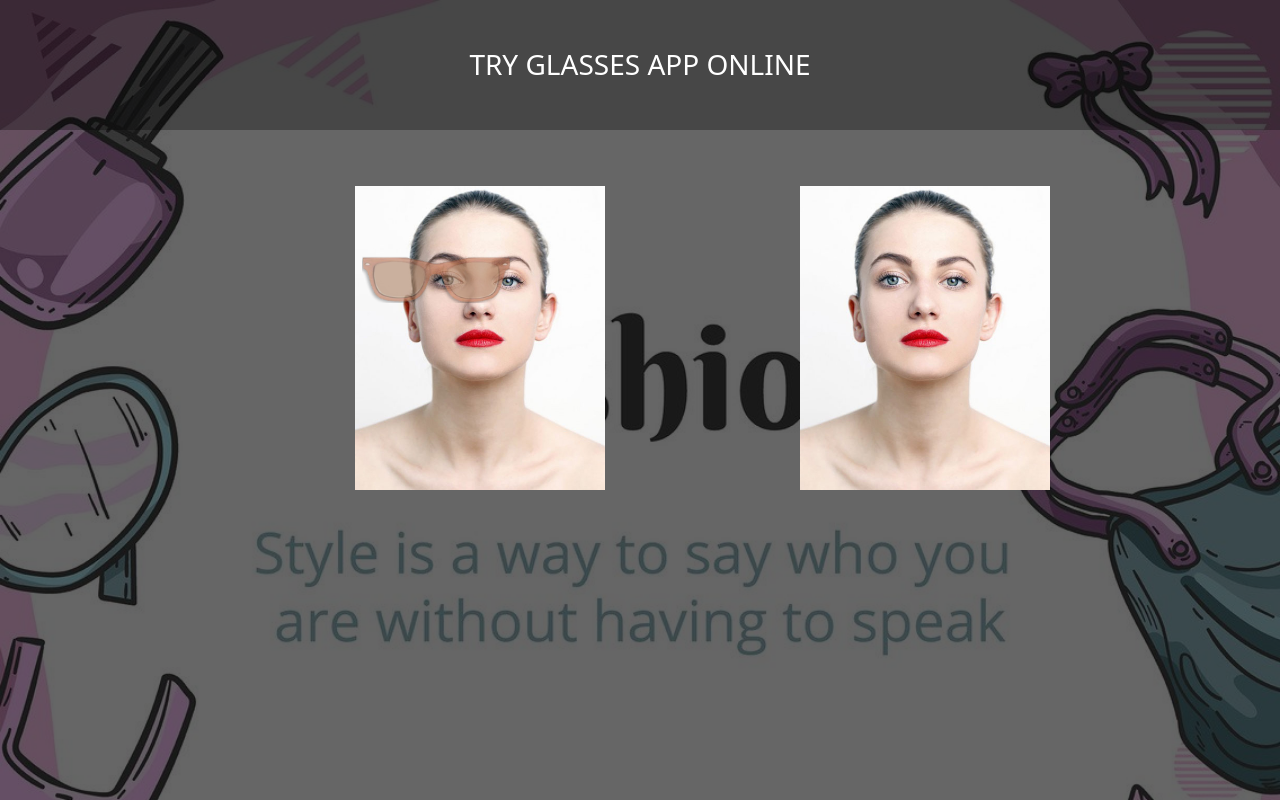
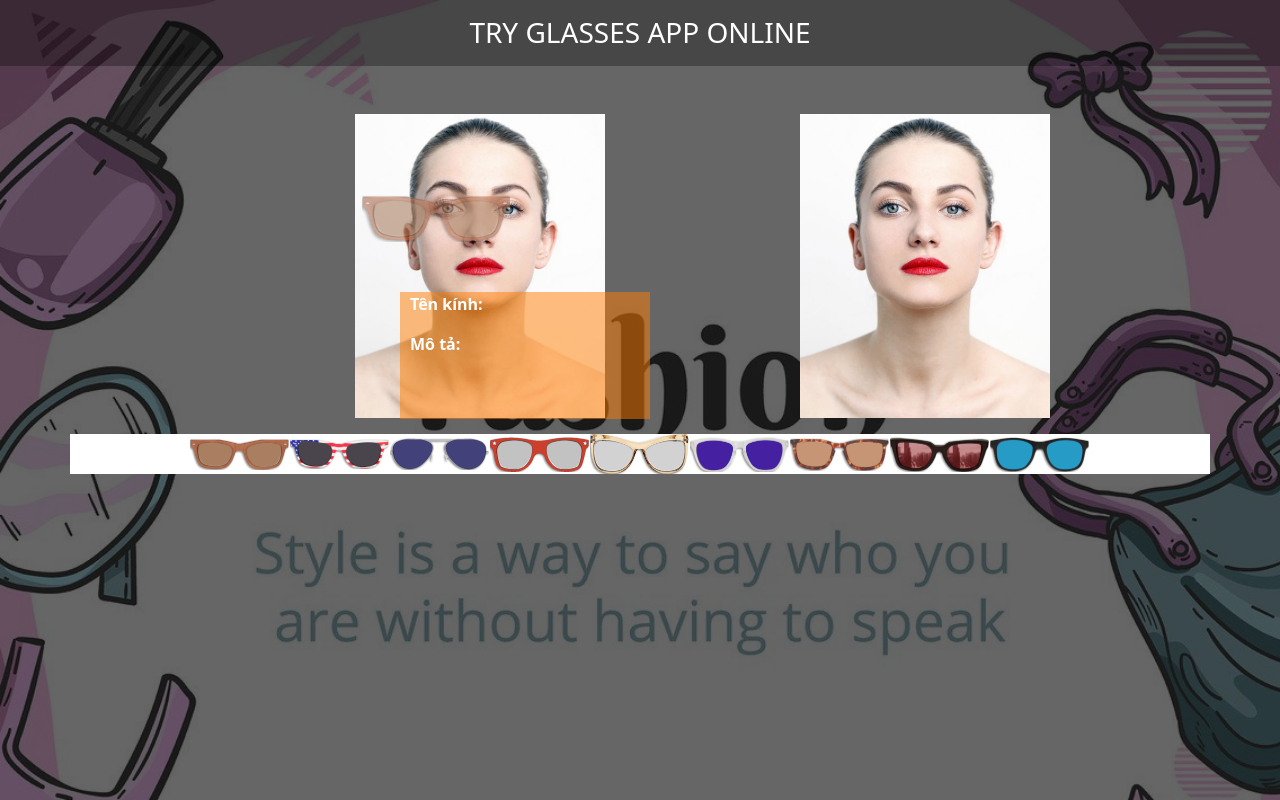
Before and after one commit to QuyLe241/BT-React-b31, a React (Vite) app: page / in a window 1280 px wide. Built offline with nearby package versions, Linux system fonts and the light colour scheme.

Commit message:
update img n

```diff
--- a/src/BtStateB31/BaiTapThuKinh.jsx
+++ b/src/BtStateB31/BaiTapThuKinh.jsx
@@ -1,13 +1,33 @@
 import React from "react";
+import dataGlasses from "../Data/dataGlasses.json";
 import Modal from "../../public/ImgGlasses/model.jpg";
 import GlassesV1 from "../../public/ImgGlasses/v1.png";
 
 const BaiTapThuKinh = () => {
+  const renderGlassesList = () => {
+    return dataGlasses.map((glassesItem, index) => {
+      return (
+        <>
+          <img src={glassesItem.url} style={{ width: "100px" }} alt="" />
+        </>
+      );
+    });
+  };
+
   const styleGlasses = {
     width: "150px",
-    top: "117px",
+    top: "80px",
     right: "116px",
     opacity: "0.6",
+  };
+  const infoGlasses = {
+    width: "250px",
+    top: "178px",
+    left: "318px",
+    paddingLeft: "10px",
+    backgroundColor: "rgba(255,127,0,0.5)",
+    textAlign: "left",
+    height: "127px",
   };
   return (
     <div
@@ -25,19 +45,19 @@ const BaiTapThuKinh = () => {
       >
         <h3
           style={{ backgroundColor: "rgba(0,0,0,0.3)" }}
-          className="text-center text-white p-5"
+          className="text-center text-white p-3"
         >
           TRY GLASSES APP ONLINE
         </h3>
         <div className="container">
-          <div className="row text-center">
+          <div className="row mt-5 text-center">
             <div className="col-6">
               <div className="position-relative">
                 <img
                   src={Modal}
                   alt=""
                   style={{ width: "250px" }}
-                  className="mt-5 position-absolute"
+                  className=" position-absolute"
                 />
                 <img
                   src={GlassesV1}
@@ -45,15 +65,20 @@ const BaiTapThuKinh = () => {
                   className="position-absolute"
                   alt=""
                 />
+                <div
+                  className="position-relative fw-bold text-white"
+                  style={infoGlasses}
+                >
+                  <p className="">Tên kính:</p>
+                  <p>Mô tả:</p>
+                </div>
               </div>
             </div>
             <div className="col-6">
-              <img
-                src={Modal}
-                alt=""
-                style={{ width: "250px" }}
-                className="mt-5"
-              />
+              <img src={Modal} alt="" style={{ width: "250px" }} className="" />
+            </div>
+            <div className="bg-white container text-center mt-3">
+              {renderGlassesList()}
             </div>
           </div>
         </div>
--- a/src/Data/dataGlasses.json
+++ b/src/Data/dataGlasses.json
@@ -1,65 +1,66 @@
+
 [
     {
         "id": 1,
         "price": 30,
         "name": "GUCCI G8850U",
-        "url": "./glassesImage/v1.png",
+        "url": "../../public/ImgGlasses/v1.png",
         "desc": "Light pink square lenses define these sunglasses, ending with amother of pearl effect tip. "
     },
     {
         "id": 2,
         "price": 50,
         "name": "GUCCI G8759H",
-        "url": "./glassesImage/v2.png",
+        "url": "../../public/ImgGlasses/v2.png",
         "desc": "Light pink square lenses define these sunglasses, ending with amother of pearl effect tip. "
     },
     {
         "id": 3,
         "price": 30,
         "name": "DIOR D6700HQ",
-        "url": "./glassesImage/v3.png",
+        "url": "../../public/ImgGlasses/v3.png",
         "desc": "Light pink square lenses define these sunglasses, ending with amother of pearl effect tip. "
     },
     {
         "id": 4,
         "price": 70,
         "name": "DIOR D6005U",
-        "url": "./glassesImage/v4.png",
+        "url": "../../public/ImgGlasses/v4.png",
         "desc": "Light pink square lenses define these sunglasses, ending with amother of pearl effect tip. "
     },
     {
         "id": 5,
         "price": 40,
         "name": "PRADA P8750",
-        "url": "./glassesImage/v5.png",
+        "url": "../../public/ImgGlasses/v5.png",
         "desc": "Light pink square lenses define these sunglasses, ending with amother of pearl effect tip. "
     },
     {
         "id": 6,
         "price": 60,
         "name": "PRADA P9700",
-        "url": "./glassesImage/v6.png",
+        "url": "../../public/ImgGlasses/v6.png",
         "desc": "Light pink square lenses define these sunglasses, ending with amother of pearl effect tip. "
     },
     {
         "id": 7,
         "price": 80,
         "name": "FENDI F8750",
-        "url": "./glassesImage/v7.png",
+        "url": "../../public/ImgGlasses/v7.png",
         "desc": "Light pink square lenses define these sunglasses, ending with amother of pearl effect tip. "
     },
     {
         "id": 8,
         "price": 100,
         "name": "FENDI F8500",
-        "url": "./glassesImage/v8.png",
+        "url": "../../public/ImgGlasses/v8.png",
         "desc": "Light pink square lenses define these sunglasses, ending with amother of pearl effect tip. "
     },
     {
         "id": 9,
         "price": 60,
         "name": "FENDI F4300",
-        "url": "./glassesImage/v9.png",
+        "url": "../../public/ImgGlasses/v9.png",
         "desc": "Light pink square lenses define these sunglasses, ending with amother of pearl effect tip. "
     }
 ]
```
Also changed, not shown: 1 other file (tests, documents, lock files or other folders).
